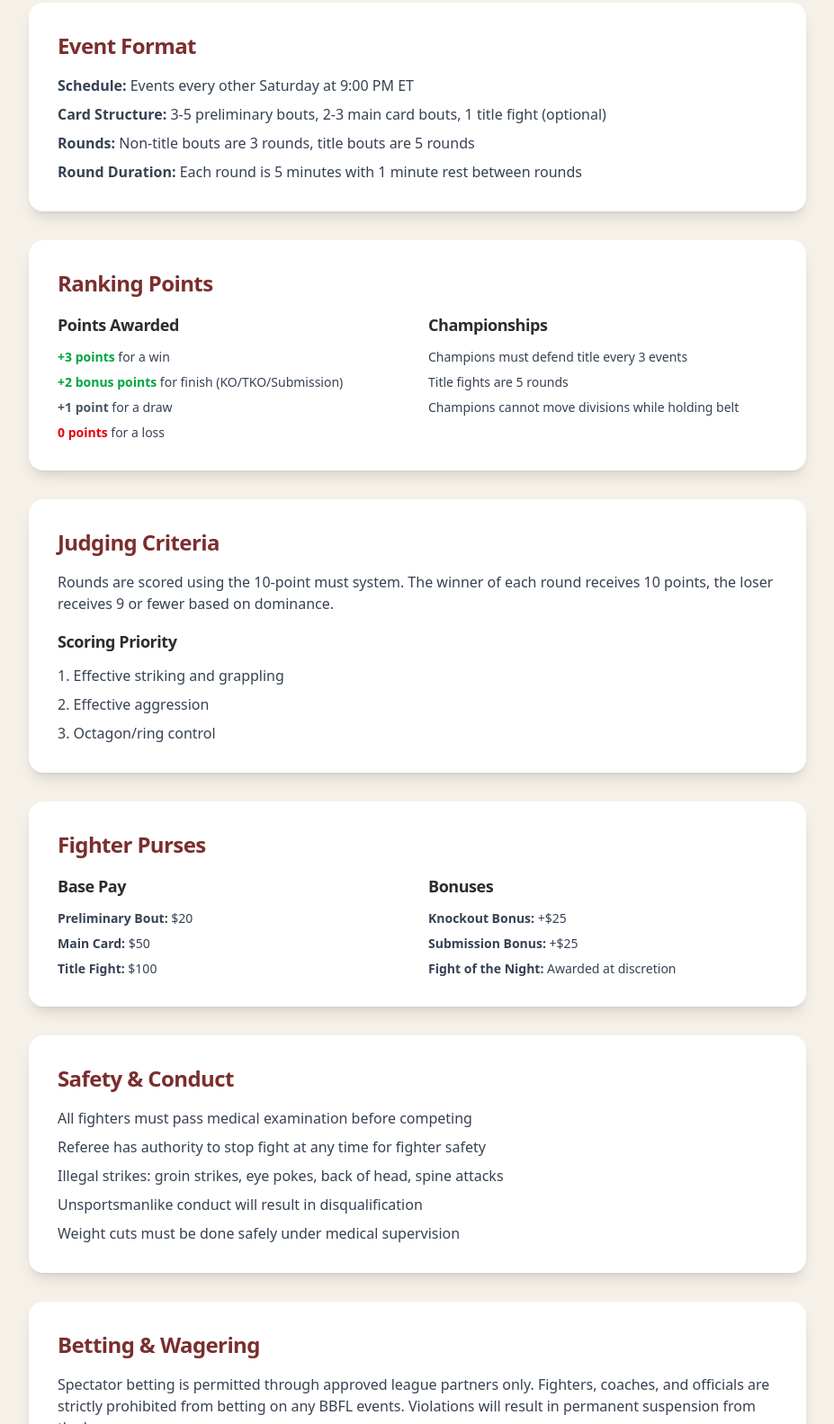
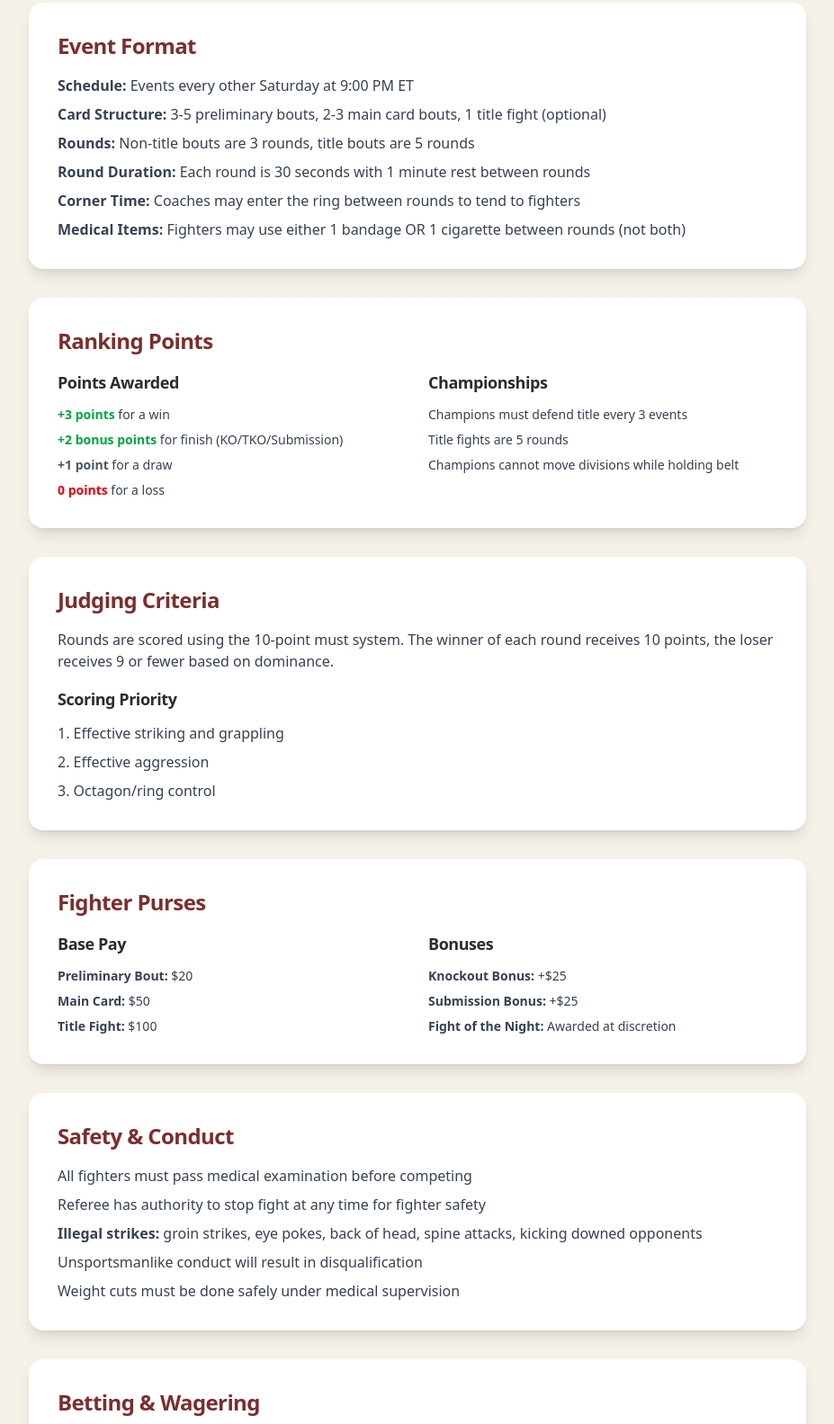
Before and after one commit to bbfl-frontier/bbfl-frontier.github.io, an Astro site: page /rules in a window 1280 px wide. Shown: the part 405-1988 px from the top of the page at 90% size, without its empty margins (176-1103 px from the left). Built offline with nearby package versions, Linux system fonts and the light colour scheme; Astro itself is replaced by a stand-in of ours.

Commit message:
Update fight rules: 30s rounds, corner medical items, illegal strikes

```diff
--- a/src/pages/rules.astro
+++ b/src/pages/rules.astro
@@ -21,7 +21,9 @@ const settings = JSON.parse(fs.readFileSync(path.join(process.cwd(), 'data/setti
               <li><strong>Schedule:</strong> Events every other Saturday at 9:00 PM ET</li>
               <li><strong>Card Structure:</strong> 3-5 preliminary bouts, 2-3 main card bouts, 1 title fight (optional)</li>
               <li><strong>Rounds:</strong> Non-title bouts are 3 rounds, title bouts are 5 rounds</li>
-              <li><strong>Round Duration:</strong> Each round is 5 minutes with 1 minute rest between rounds</li>
+              <li><strong>Round Duration:</strong> Each round is 30 seconds with 1 minute rest between rounds</li>
+              <li><strong>Corner Time:</strong> Coaches may enter the ring between rounds to tend to fighters</li>
+              <li><strong>Medical Items:</strong> Fighters may use either 1 bandage OR 1 cigarette between rounds (not both)</li>
             </ul>
           </div>
         </div>
@@ -97,7 +99,7 @@ const settings = JSON.parse(fs.readFileSync(path.join(process.cwd(), 'data/setti
             <ul class="space-y-2 text-gray-700">
               <li>All fighters must pass medical examination before competing</li>
               <li>Referee has authority to stop fight at any time for fighter safety</li>
-              <li>Illegal strikes: groin strikes, eye pokes, back of head, spine attacks</li>
+              <li><strong>Illegal strikes:</strong> groin strikes, eye pokes, back of head, spine attacks, kicking downed opponents</li>
               <li>Unsportsmanlike conduct will result in disqualification</li>
               <li>Weight cuts must be done safely under medical supervision</li>
             </ul>
```
